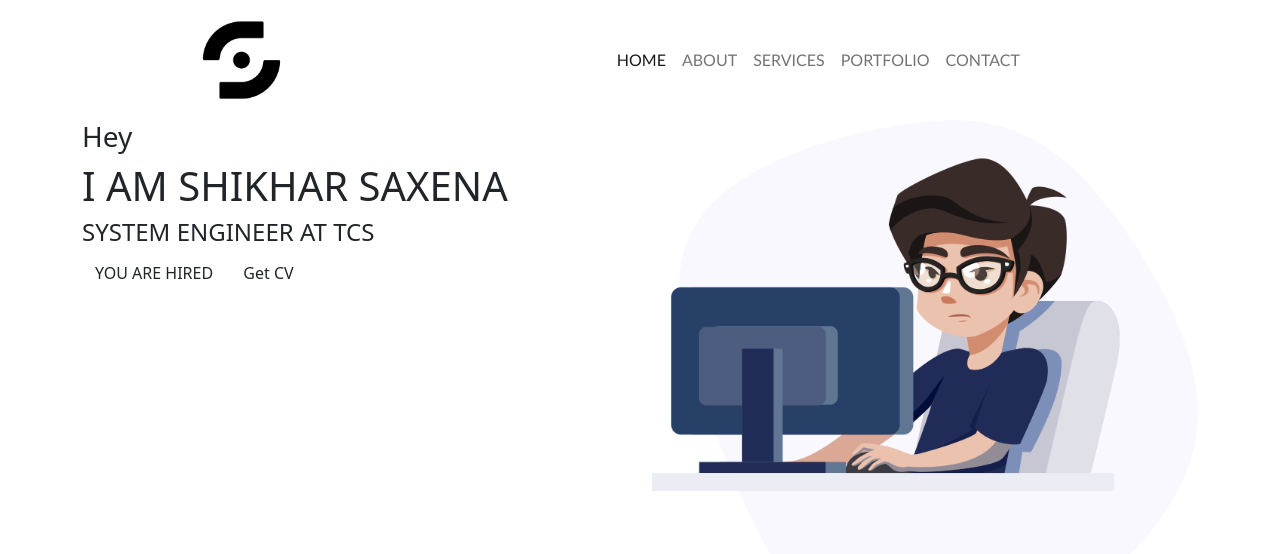
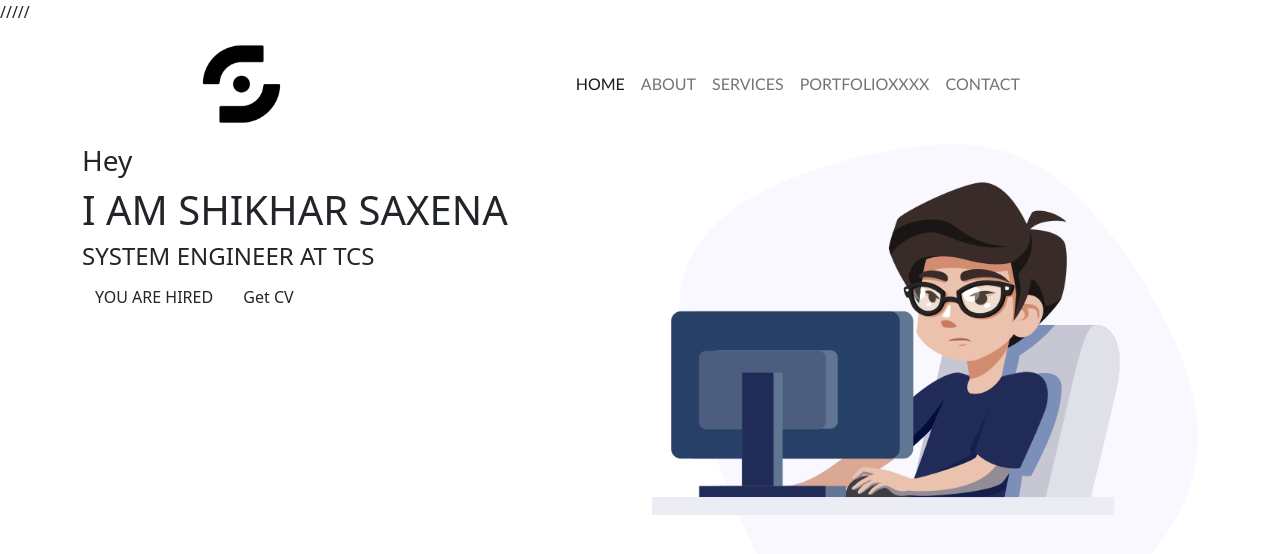
Before and after one commit to shikharswarupsaxena/firstproject, a plain HTML site: page index.html in a window 1280 px wide. Drawn offline with Linux system fonts and the light colour scheme.

Commit message:
Second Commit

```diff
--- a/index.html
+++ b/index.html
@@ -8,7 +8,7 @@
     <title>Shikhar's Portfolio</title>
 
 
-    <!-- Bootstrap css file -->
+    /////<!-- Bootstrap css file -->
     <link rel="stylesheet" href="./CSS/bootstrap.min.css">
 
 
@@ -48,7 +48,7 @@
                                 <a class="nav-link" href="#">Services</a>
                             </li>
                             <li class="nav-item">
-                                <a class="nav-link" href="#">Portfolio</a>
+                                <a class="nav-link" href="#">Portfolioxxxx</a>
                             </li>
                             <li class="nav-item">
                                 <a class="nav-link" href="#">Contact</a>
```
Also changed, not shown: 1 other file.
